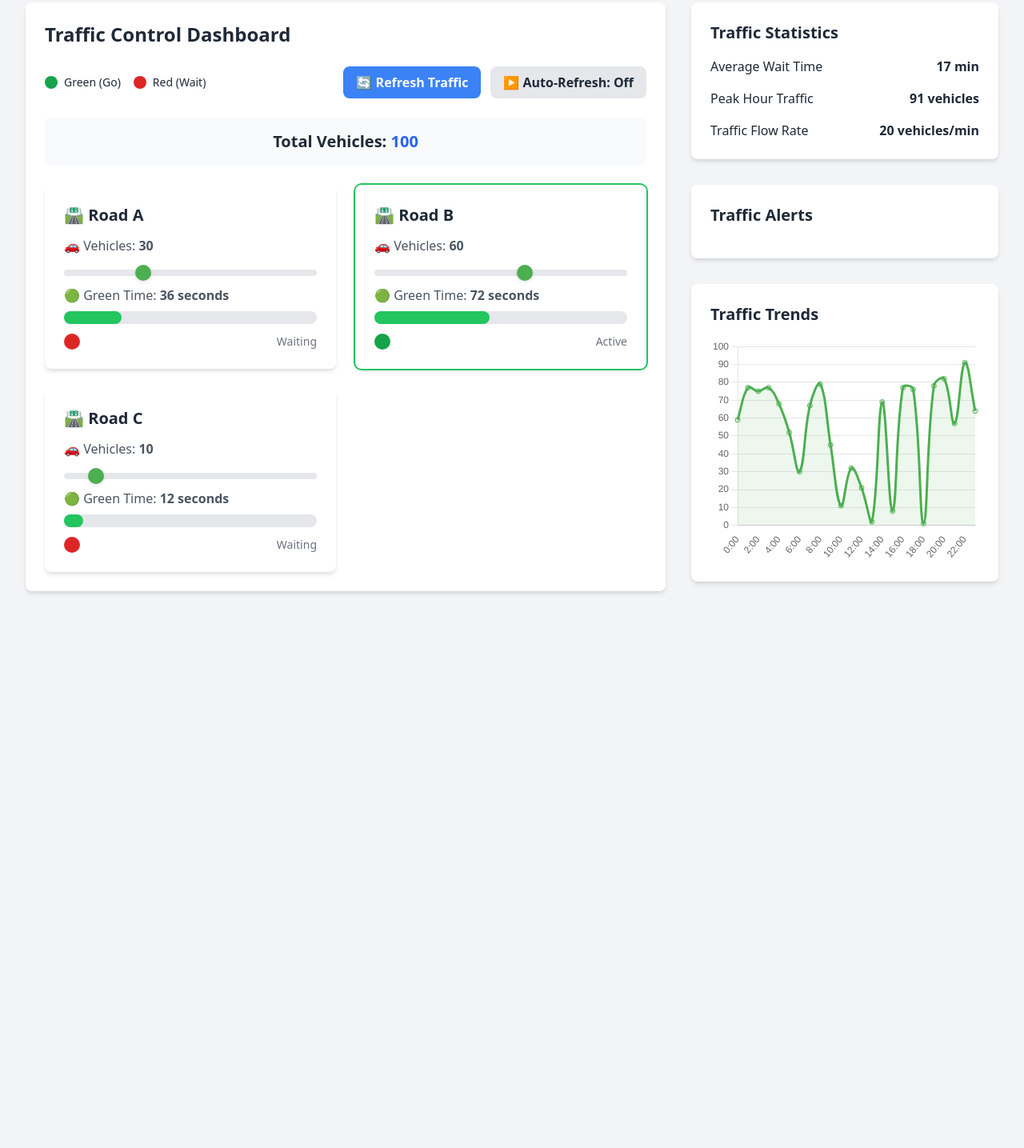
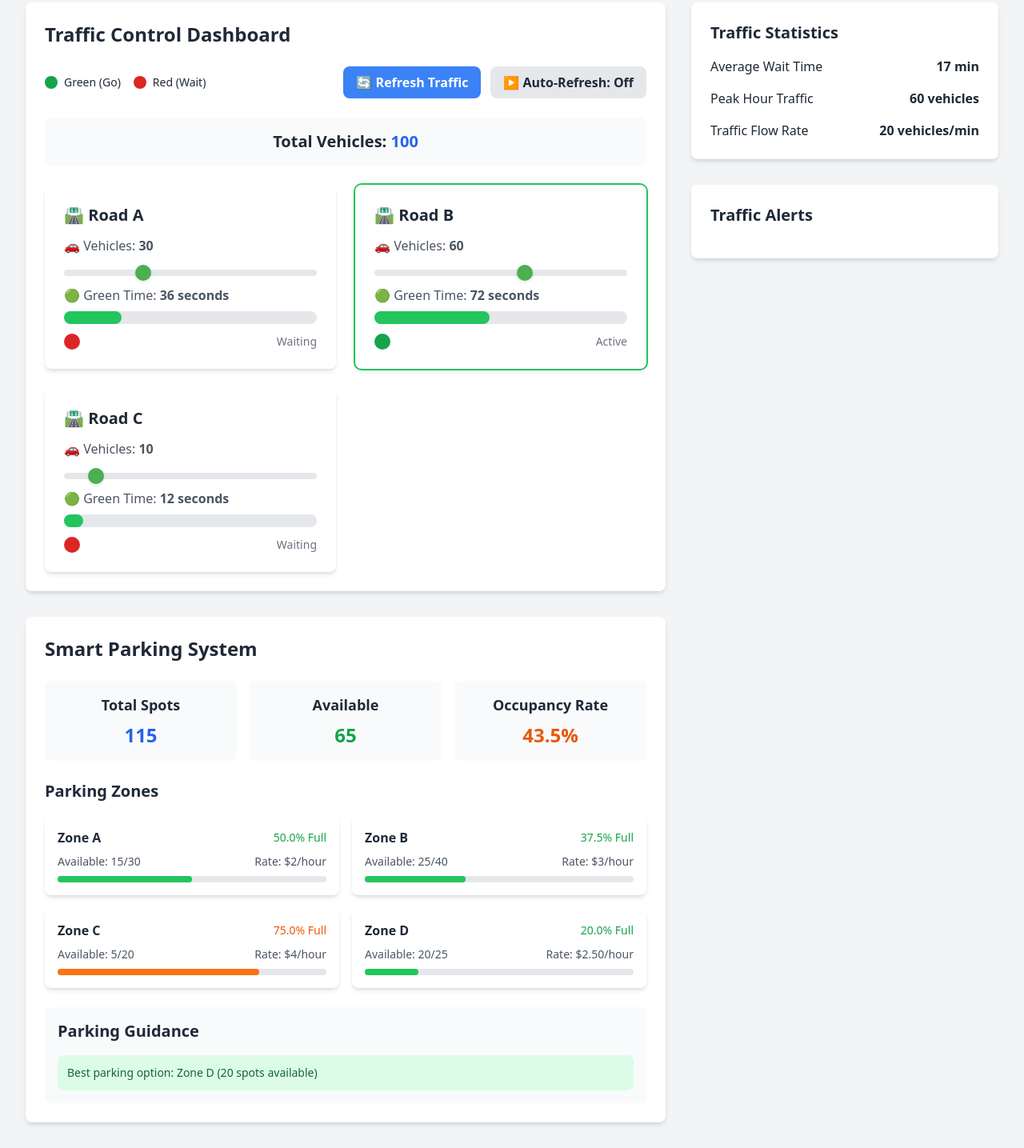
Before and after one commit to aunrizvi19/confproj, a plain HTML site: page index.html in a window 1280 px wide. Shown: the part 93-1528 px from the top of the page at 80% size. Before the commit the page ends 896 px from the top, so only its background shows below. Drawn offline with nearby package versions, Linux system fonts and the light colour scheme; animation ran at ten frames a second.

Commit message:
Changes by A pt3

```diff
--- a/index.html
+++ b/index.html
@@ -4,7 +4,6 @@
   <title>Smart Traffic Management</title>
   <script src="https://cdn.tailwindcss.com"></script>
   <link rel="stylesheet" href="style.css" />
-  <script src="https://cdn.jsdelivr.net/npm/chart.js"></script>
   <script>
     tailwind.config = {
       darkMode: 'class',
@@ -79,6 +78,43 @@
           <!-- Traffic Cards -->
           <div id="traffic-container" class="grid grid-cols-1 md:grid-cols-2 gap-6"></div>
         </div>
+
+        <!-- Smart Parking Section -->
+        <div class="bg-white dark:bg-dark-card rounded-lg shadow-md p-6">
+          <h2 class="text-2xl font-bold mb-6">Smart Parking System</h2>
+
+          <!-- Parking Overview -->
+          <div class="grid grid-cols-1 md:grid-cols-3 gap-4 mb-6">
+            <div class="bg-gray-50 dark:bg-gray-800 p-4 rounded-lg text-center">
+              <h3 class="text-lg font-semibold mb-2">Total Spots</h3>
+              <p class="text-2xl font-bold text-blue-600 dark:text-blue-400" id="total-spots">100</p>
+            </div>
+            <div class="bg-gray-50 dark:bg-gray-800 p-4 rounded-lg text-center">
+              <h3 class="text-lg font-semibold mb-2">Available</h3>
+              <p class="text-2xl font-bold text-green-600 dark:text-green-400" id="available-spots">75</p>
+            </div>
+            <div class="bg-gray-50 dark:bg-gray-800 p-4 rounded-lg text-center">
+              <h3 class="text-lg font-semibold mb-2">Occupancy Rate</h3>
+              <p class="text-2xl font-bold text-orange-600 dark:text-orange-400" id="occupancy-rate">25%</p>
+            </div>
+          </div>
+
+          <!-- Parking Zones -->
+          <div class="mb-6">
+            <h3 class="text-xl font-semibold mb-4">Parking Zones</h3>
+            <div id="parking-zones" class="grid grid-cols-1 md:grid-cols-2 gap-4">
+              <!-- Parking zones will be dynamically added here -->
+            </div>
+          </div>
+
+          <!-- Parking Guidance -->
+          <div class="bg-gray-50 dark:bg-gray-800 p-4 rounded-lg">
+            <h3 class="text-xl font-semibold mb-4">Parking Guidance</h3>
+            <div id="parking-guidance" class="space-y-3">
+              <!-- Parking guidance will be dynamically added here -->
+            </div>
+          </div>
+        </div>
       </div>
 
       <!-- Right Column: Traffic Information -->
@@ -109,12 +145,6 @@
             <!-- Alerts will be dynamically added here -->
           </div>
         </div>
-
-        <!-- Traffic Trends -->
-        <div class="bg-white dark:bg-dark-card rounded-lg shadow-md p-6">
-          <h2 class="text-xl font-bold mb-4">Traffic Trends</h2>
-          <canvas id="traffic-trends-chart" class="w-full h-48"></canvas>
-        </div>
       </div>
     </div>
   </div>
--- a/script.js
+++ b/script.js
@@ -6,22 +6,24 @@ let trafficData = [
 
 let autoRefresh = false;
 let intervalId = null;
-let trafficHistory = [];
-let trafficChart = null;
 
-// Initialize traffic history with some sample data
-for (let i = 0; i < 24; i++) {
-  trafficHistory.push({
-    hour: i,
-    vehicles: Math.floor(Math.random() * 100)
-  });
-}
+// Parking system data
+let parkingData = {
+  zones: [
+    { id: "P1", name: "Zone A", totalSpots: 30, availableSpots: 15, rate: "$2/hour" },
+    { id: "P2", name: "Zone B", totalSpots: 40, availableSpots: 25, rate: "$3/hour" },
+    { id: "P3", name: "Zone C", totalSpots: 20, availableSpots: 5, rate: "$4/hour" },
+    { id: "P4", name: "Zone D", totalSpots: 25, availableSpots: 20, rate: "$2.50/hour" }
+  ],
+  totalSpots: 115,
+  availableSpots: 65
+};
 
 function calculateTrafficStats() {
   const totalVehicles = trafficData.reduce((sum, road) => sum + road.vehicles, 0);
-  const avgWaitTime = Math.round((totalVehicles / 3) * 0.5); // Simple calculation
-  const peakTraffic = Math.max(...trafficHistory.map(h => h.vehicles));
-  const flowRate = Math.round(totalVehicles / 5); // Simple calculation
+  const avgWaitTime = Math.round((totalVehicles / 3) * 0.5);
+  const peakTraffic = Math.max(...trafficData.map(road => road.vehicles));
+  const flowRate = Math.round(totalVehicles / 5);
 
   document.getElementById("avg-wait-time").textContent = `${avgWaitTime} min`;
   document.getElementById("peak-traffic").textContent = `${peakTraffic} vehicles`;
@@ -32,14 +34,12 @@ function updateTrafficAlerts() {
   const alertsContainer = document.getElementById("alerts-container");
   alertsContainer.innerHTML = "";
 
-  // Check for high traffic conditions
   trafficData.forEach(road => {
     if (road.vehicles > 70) {
       addAlert(`High traffic on Road ${road.road}`, "warning");
     }
   });
 
-  // Check for traffic flow issues
   const totalVehicles = trafficData.reduce((sum, road) => sum + road.vehicles, 0);
   if (totalVehicles > 150) {
     addAlert("Heavy traffic across all roads", "error");
@@ -65,57 +65,109 @@ function addAlert(message, type) {
   alertsContainer.appendChild(alert);
 }
 
-function updateTrafficChart() {
-  const ctx = document.getElementById("traffic-trends-chart").getContext("2d");
-
-  if (trafficChart) {
-    trafficChart.destroy();
-  }
-
-  trafficChart = new Chart(ctx, {
-    type: "line",
-    data: {
-      labels: trafficHistory.map(h => `${h.hour}:00`),
-      datasets: [{
-        label: "Traffic Volume",
-        data: trafficHistory.map(h => h.vehicles),
-        borderColor: "#4CAF50",
-        backgroundColor: "rgba(76, 175, 80, 0.1)",
-        tension: 0.4,
-        fill: true
-      }]
-    },
-    options: {
-      responsive: true,
-      maintainAspectRatio: false,
-      plugins: {
-        legend: {
-          display: false
-        }
-      },
-      scales: {
-        y: {
-          beginAtZero: true,
-          grid: {
-            color: "rgba(0, 0, 0, 0.1)"
-          }
-        },
-        x: {
-          grid: {
-            display: false
-          }
-        }
-      }
-    }
-  });
-}
-
 function assignGreenTimes() {
   const totalVehicles = trafficData.reduce((sum, road) => sum + road.vehicles, 0);
   trafficData.forEach(road => {
     road.green_time = totalVehicles ? Math.round((road.vehicles / totalVehicles) * 120) : 0;
   });
   document.getElementById("total-count").textContent = totalVehicles;
+}
+
+function updateParkingStats() {
+  // Update total and available spots
+  document.getElementById("total-spots").textContent = parkingData.totalSpots;
+  document.getElementById("available-spots").textContent = parkingData.availableSpots;
+
+  // Calculate and update occupancy rate
+  const occupancyRate = ((parkingData.totalSpots - parkingData.availableSpots) / parkingData.totalSpots * 100).toFixed(1);
+  document.getElementById("occupancy-rate").textContent = `${occupancyRate}%`;
+
+  // Update parking zones display
+  const zonesContainer = document.getElementById("parking-zones");
+  zonesContainer.innerHTML = "";
+
+  parkingData.zones.forEach(zone => {
+    const occupancy = ((zone.totalSpots - zone.availableSpots) / zone.totalSpots * 100).toFixed(1);
+    const statusColor = occupancy > 80 ? "text-red-600 dark:text-red-400" :
+                       occupancy > 50 ? "text-orange-600 dark:text-orange-400" :
+                       "text-green-600 dark:text-green-400";
+
+    const zoneCard = document.createElement("div");
+    zoneCard.className = "bg-white dark:bg-dark-card p-4 rounded-lg shadow-md";
+    zoneCard.innerHTML = `
+      <div class="flex justify-between items-center mb-2">
+        <h4 class="font-semibold">${zone.name}</h4>
+        <span class="text-sm ${statusColor}">${occupancy}% Full</span>
+      </div>
+      <div class="flex justify-between text-sm text-gray-600 dark:text-gray-300">
+        <span>Available: ${zone.availableSpots}/${zone.totalSpots}</span>
+        <span>Rate: ${zone.rate}</span>
+      </div>
+      <div class="mt-2 h-2 bg-gray-200 dark:bg-gray-700 rounded-full">
+        <div class="h-full rounded-full ${occupancy > 80 ? 'bg-red-500' : occupancy > 50 ? 'bg-orange-500' : 'bg-green-500'}"
+             style="width: ${occupancy}%"></div>
+      </div>
+    `;
+    zonesContainer.appendChild(zoneCard);
+  });
+
+  // Update parking guidance
+  updateParkingGuidance();
+}
+
+function updateParkingGuidance() {
+  const guidanceContainer = document.getElementById("parking-guidance");
+  guidanceContainer.innerHTML = "";
+
+  // Find the zone with the most available spots
+  const bestZone = parkingData.zones.reduce((a, b) =>
+    (b.availableSpots / b.totalSpots) > (a.availableSpots / a.totalSpots) ? b : a
+  );
+
+  // Add guidance messages
+  if (bestZone.availableSpots > 0) {
+    addGuidanceMessage(`Best parking option: ${bestZone.name} (${bestZone.availableSpots} spots available)`, "success");
+  }
+
+  // Check for zones that are almost full
+  parkingData.zones.forEach(zone => {
+    const occupancy = (zone.totalSpots - zone.availableSpots) / zone.totalSpots;
+    if (occupancy > 0.9) {
+      addGuidanceMessage(`${zone.name} is almost full (${zone.availableSpots} spots left)`, "warning");
+    }
+  });
+
+  // Check overall parking availability
+  const totalOccupancy = (parkingData.totalSpots - parkingData.availableSpots) / parkingData.totalSpots;
+  if (totalOccupancy > 0.8) {
+    addGuidanceMessage("Overall parking is limited. Consider alternative transportation.", "warning");
+  }
+}
+
+function addGuidanceMessage(message, type) {
+  const guidanceContainer = document.getElementById("parking-guidance");
+  const messageDiv = document.createElement("div");
+
+  const bgColor = type === "warning" ? "bg-yellow-100 dark:bg-yellow-900" : "bg-green-100 dark:bg-green-900";
+  const textColor = type === "warning" ? "text-yellow-800 dark:text-yellow-200" : "text-green-800 dark:text-green-200";
+
+  messageDiv.className = `p-3 rounded-lg ${bgColor} ${textColor} text-sm`;
+  messageDiv.textContent = message;
+  guidanceContainer.appendChild(messageDiv);
+}
+
+function simulateParkingChanges() {
+  // Randomly change parking availability
+  parkingData.zones.forEach(zone => {
+    const change = Math.random() > 0.5 ? 1 : -1;
+    const newSpots = Math.max(0, Math.min(zone.totalSpots, zone.availableSpots + change));
+    zone.availableSpots = newSpots;
+  });
+
+  // Update total available spots
+  parkingData.availableSpots = parkingData.zones.reduce((sum, zone) => sum + zone.availableSpots, 0);
+
+  updateParkingStats();
 }
 
 function updateUI() {
@@ -152,10 +204,9 @@ function updateUI() {
     container.appendChild(card);
   });
 
-  // Update additional information
   calculateTrafficStats();
   updateTrafficAlerts();
-  updateTrafficChart();
+  updateParkingStats();
 }
 
 function updateVehicle(roadName, value) {
@@ -169,9 +220,6 @@ document.getElementById("refresh-btn").addEventListener("click", () => {
   trafficData.forEach(road => {
     road.vehicles = Math.floor(Math.random() * 100);
   });
-  // Update traffic history
-  const currentHour = new Date().getHours();
-  trafficHistory[currentHour].vehicles = trafficData.reduce((sum, road) => sum + road.vehicles, 0);
   updateUI();
 });
 
@@ -185,9 +233,7 @@ document.getElementById("auto-refresh-toggle").addEventListener("click", () => {
       trafficData.forEach(road => {
         road.vehicles = Math.floor(Math.random() * 100);
       });
-      // Update traffic history
-      const currentHour = new Date().getHours();
-      trafficHistory[currentHour].vehicles = trafficData.reduce((sum, road) => sum + road.vehicles, 0);
+      simulateParkingChanges();
       updateUI();
     }, 3000);
   } else {
@@ -198,13 +244,6 @@ document.getElementById("auto-refresh-toggle").addEventListener("click", () => {
 document.getElementById("dark-mode-toggle").addEventListener("click", () => {
   document.documentElement.classList.toggle('dark');
   localStorage.setItem('darkMode', document.documentElement.classList.contains('dark'));
-  // Update chart colors for dark mode
-  if (trafficChart) {
-    trafficChart.options.scales.y.grid.color = document.documentElement.classList.contains('dark')
-      ? "rgba(255, 255, 255, 0.1)"
-      : "rgba(0, 0, 0, 0.1)";
-    trafficChart.update();
-  }
 });
 
 // Check for saved dark mode preference
```
